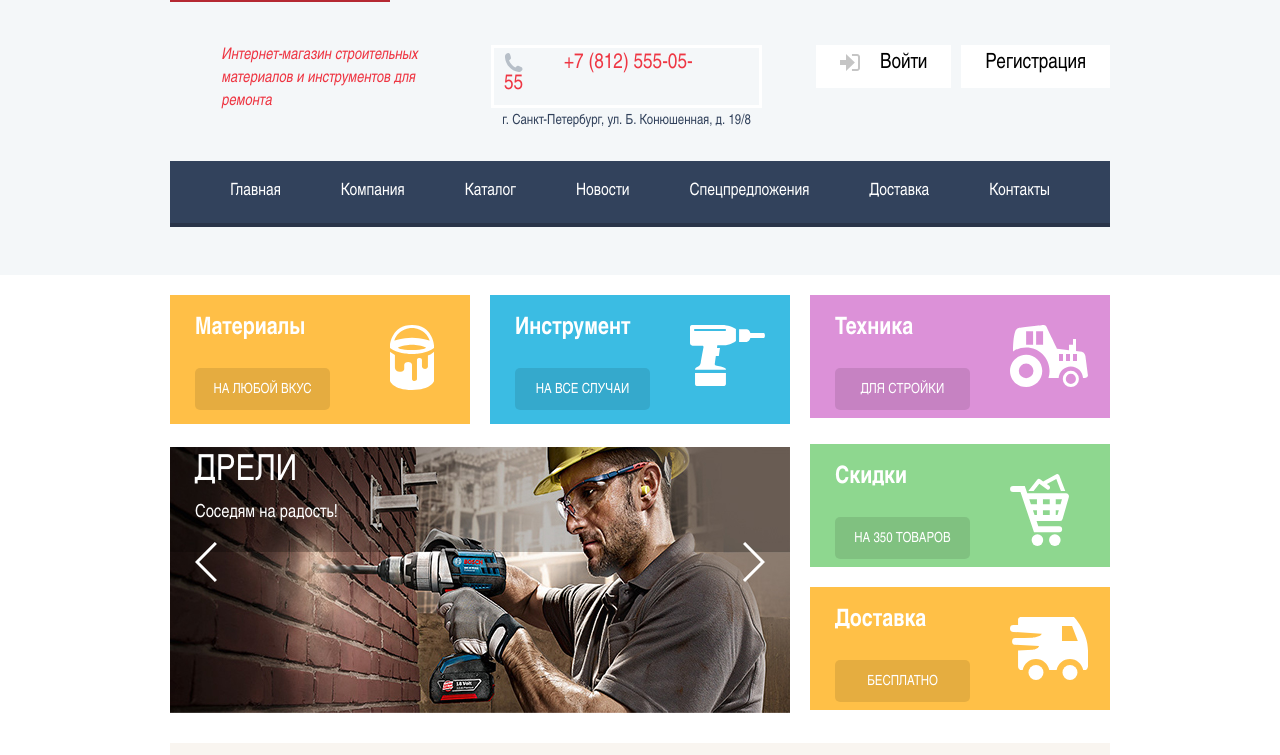
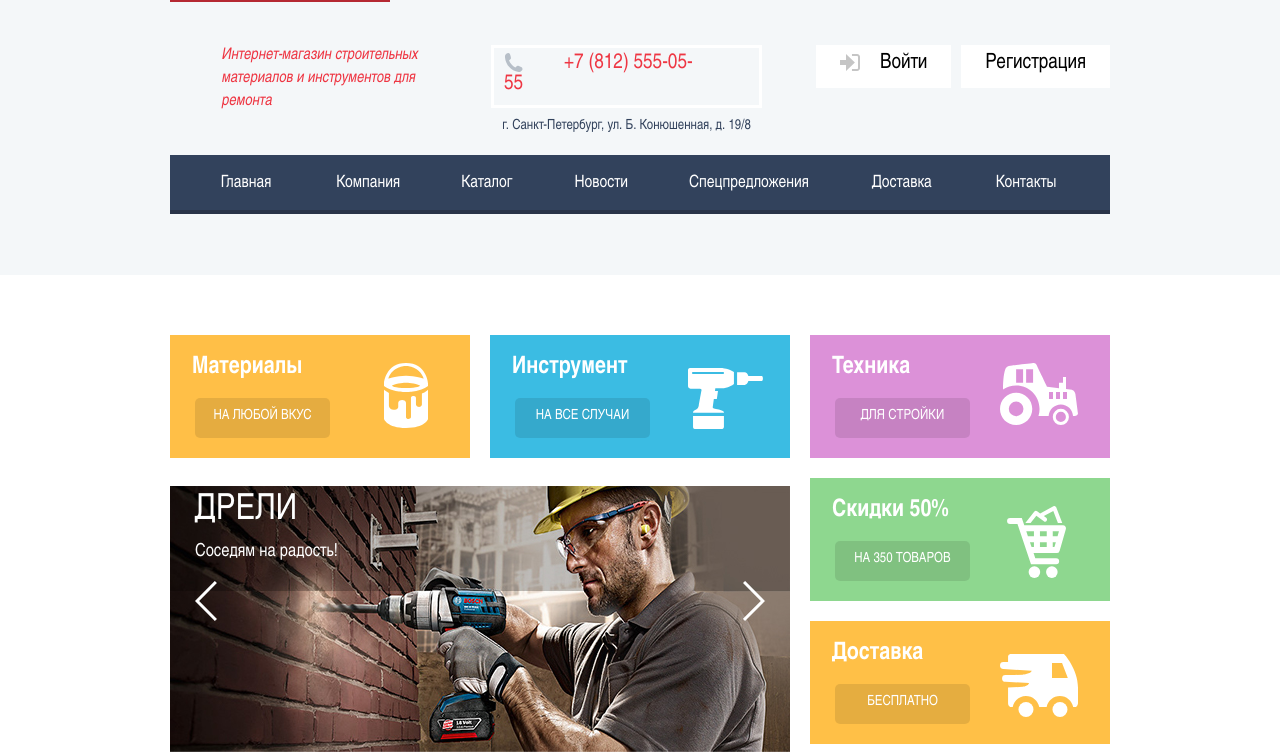
Before and after one commit to Yuu-Khoang/1172889-technomart-26, a plain HTML site: page index.html in a window 1280 px wide. Shown: the part 45-800 px from the top of the page. Drawn offline with Linux system fonts and the light colour scheme; a web font is replaced by a local one.

Commit message:
Выравнивание навигации

```diff
--- a/css/style.css
+++ b/css/style.css
@@ -327,7 +327,7 @@ input[type="radio"].visually-hidden {
   flex-wrap: wrap;
   justify-content: space-between;
   padding-top: 48px;
-  padding-bottom: 36px;
+  padding-bottom: 30px;
 }
 
 .slogan {
@@ -378,7 +378,7 @@ input[type="radio"].visually-hidden {
 }
 
 .contacts-header address {
-  margin-top: 5px;
+  margin-top: 10px;
   margin-right: 20px;
   text-align: center;
   text-decoration: none;
@@ -469,7 +469,7 @@ input[type="radio"].visually-hidden {
   color: rgba(0, 0, 0, 0.3);
 }
 
-/*  Хлебные крошки и Навигация по странице: Главная, Компания, Каталог, Новости, Спецпредложения, Доставка, Контакты  */
+/*  Хлебные крошки */
 
 .breadcrumbs ul {
   display: flex;
@@ -518,10 +518,12 @@ input[type="radio"].visually-hidden {
   content: "";
 }
 
+/* Навигация по странице: Главная, Компания, Каталог, Новости, Спецпредложения, Доставка, Контакты  */
+
 .page-nav {
   width: 940px;
   margin-top: 0px;
-  margin-bottom: 60px;
+  margin-bottom: 50px;
   margin-left: auto;
   margin-right: auto;
   padding: 0px;
@@ -532,7 +534,7 @@ input[type="radio"].visually-hidden {
   border-bottom: 4px #293449 solid;
 }
 
-.page-nav ul {
+.page-nav-list {
   width: 940px;
   min-height: auto;
   display: flex;
@@ -545,13 +547,34 @@ input[type="radio"].visually-hidden {
   padding: 0px;
 }
 
+.page-nav-list li:nth-child(1) {
+  margin-left: 4px;
+  margin-right: 5px;
+}
+
+.page-nav-list li:nth-child(3),
+.page-nav-list li:nth-child(4) {
+  margin-left: 1px;
+  margin-right: 1px;
+}
+
+.page-nav-list li:nth-child(6) {
+  margin-left: 3px;
+  margin-right: 2px;
+}
+
+.page-nav-list li:nth-child(7) {
+  margin-left: 2px;
+  margin-right: 7px;
+}
+
 .page-nav-link {
   display: inline-block;
   min-width: auto;
   min-height: 20px;
   margin: 0px;
-  padding-top: 22px;
-  padding-bottom: 20px;
+  padding-top: 20px;
+  padding-bottom: 15px;
   padding-left: 30px;
   padding-right: 30px;
   vertical-align: middle;
@@ -572,7 +595,7 @@ input[type="radio"].visually-hidden {
 
 .features-block {
   padding: 0px;
-  margin-top: 20px;
+  margin-top: 60px;
   display: flex;
   flex-direction: row;
   flex-wrap: wrap;
@@ -582,22 +605,25 @@ input[type="radio"].visually-hidden {
 
 .features-block-caption {
   width: 200px;
-  margin-top: 20px;
-  margin-left: 25px;
+  margin-top: 10px;
+  margin-left: 22px;
+  margin-bottom: 10px;
   font-size: 24px;
+  line-height: 30px;
   font-weight: bold;
   color: #ffffff;
 }
 
 .features-block-button {
   width: 135px;
-  min-height: 28px;
+  min-height: 30px;
   font-size: 14px;
   text-transform: uppercase;
   text-align: center;
   margin-top: 15px;
+  margin-bottom: 20px;
   margin-left: 25px;
-  padding-top: 14px;
+  padding-top: 10px;
   color: #ffffff;
   background-color: rgba(0, 0, 0, 0.1);
   border-radius: 5px;
@@ -637,8 +663,8 @@ input[type="radio"].visually-hidden {
   margin-bottom: 0px;
   vertical-align: top;
   background: url(../img/icon-1.svg) no-repeat;
-  background-position-x: 220px;
-  background-position-y: 30px;
+  background-position-x: 214px;
+  background-position-y: 20px;
 }
 
 .features-block-instrument {
@@ -662,8 +688,8 @@ input[type="radio"].visually-hidden {
   display: block;
   vertical-align: top;
   background: url(../img/icon-2.svg) no-repeat;
-  background-position-x: 200px;
-  background-position-y: 30px;
+  background-position-x: 198px;
+  background-position-y: 25px;
 }
 
 .features-block-technics {
@@ -685,8 +711,8 @@ input[type="radio"].visually-hidden {
   margin-bottom: 0px;
   vertical-align: top;
   background: url(../img/icon-3.svg) no-repeat;
-  background-position-x: 200px;
-  background-position-y: 30px;
+  background-position-x: 190px;
+  background-position-y: 20px;
 }
 
 .features-block-sale {
@@ -695,10 +721,10 @@ input[type="radio"].visually-hidden {
   display: flex;
   flex-direction: row;
   flex-wrap: wrap;
-  align-items: left;
-  justify-content: space-between;
+  align-items: flex-end;
+  justify-content: space-between;
+  margin-bottom: 20px;
   margin-left: 640px;
-  margin-bottom: 20px;
   background-color: #8ed78f;
 }
 
@@ -709,8 +735,8 @@ input[type="radio"].visually-hidden {
   margin-bottom: 0px;
   vertical-align: top;
   background: url(../img/icon-4.svg) no-repeat;
-  background-position-x: 200px;
-  background-position-y: 30px;
+  background-position-x: 197px;
+  background-position-y: 20px;
 }
 
 .features-block-delivery {
@@ -732,15 +758,15 @@ input[type="radio"].visually-hidden {
   margin-bottom: 0px;
   vertical-align: top;
   background: url(../img/icon-5.svg) no-repeat;
-  background-position-x: 200px;
-  background-position-y: 30px;
+  background-position-x: 190px;
+  background-position-y: 25px;
 }
 
 .features-slider {
   width: 595px;
   min-height: 266px;
-  position: relative;
-  margin-top: -285px;
+  position: absolute;
+  margin-top: -300px;
   padding-left: 25px;
   background-color: #ffffff;
   list-style-type: none;
@@ -764,7 +790,7 @@ input[type="radio"].visually-hidden {
 .features-slider-caption {
   position: relative;
   z-index: 5;
-  margin-top: 10px;
+  margin-top: 30px;
   margin-bottom: 0px;
   font-size: 36px;
   text-transform: uppercase;
@@ -880,13 +906,12 @@ input[type="radio"].visually-hidden {
 }
 
 .filter-input-checkbox + label:hover::before {
-  fill: #b5b5b5;
+  background-image: url("../img/checkbox-off.svg");
 }
 
 .filter-input-checkbox:checked + label:hover::before {
-  fill: #b5b5b5;
-}
-
+  background-image: url("../img/checkbox-on.svg");
+}
 
 .filter-input-checkbox:disabled + label::before {
   opacity: 0.3;
@@ -917,11 +942,11 @@ input[type="radio"].visually-hidden {
 }
 
 .filter-input-radio + label:hover::before {
-  fill: #b5b5b5;
+  background-image: url("../img/checkbox-off.svg");
 }
 
 .filter-input-radio:checked + label:hover::before {
-  fill: #b5b5b5;
+  background-image: url("../img/checkbox-on.svg");
 }
 
 .filter-input-radio:disabled + label::before {
@@ -1655,10 +1680,10 @@ input[type="radio"].visually-hidden {
 
 /* Pop-up, всплывающие окна */
 .overlay {
-  top: 0;
-  bottom: 0;
-  left: 0;
-  right: 0;
+  width: 100%;
+  height: 100%;
+  margin: 0px;
+  padding: 0px;
 }
 
 .contacts-popup {
@@ -1667,6 +1692,8 @@ input[type="radio"].visually-hidden {
   display: block;
   position: fixed;
   z-index: -1;
+  top: 50%;
+  left: 50%;
   padding-left: 80px;
   border-top: 7px #ff5257 solid;
   border-bottom: 112px #f4f4f4 solid;
@@ -1834,7 +1861,7 @@ input[type="radio"].visually-hidden {
 }
 
 .contacts-footer address {
-  margin-top: 10px;
+  margin-top: 15px;
   text-decoration: none;
   font-style: normal;
   color: #ffffff;
--- a/index.html
+++ b/index.html
@@ -52,13 +52,13 @@
 
 
       <div class="account">
-       <a href="#nowhere" class="icon-login account-link">Войти</a>
-       <a href="#nowhere" class="account-link">Регистрация</a>
+        <a href="#nowhere" class="icon-login account-link">Войти</a>
+        <a href="#nowhere" class="account-link">Регистрация</a>
       </div>
     </div>
 
     <nav class="page-nav">
-      <ul>
+      <ul class="page-nav-list">
         <li><a class="page-nav-link">Главная</a></li>
         <li><a class="page-nav-link" href="#nowhere">Компания</a></li>
         <li><a class="page-nav-link" href="inner.html">Каталог</a></li>
@@ -101,7 +101,7 @@
           </li>
           <li class="features-block-sale">
             <div class="features-sale-icon">
-              <p class="features-block-caption">Скидки</p>
+              <p class="features-block-caption">Скидки 50%</p>
               <p class="features-block-button"><a href="#nowhere">На 350 товаров</a></p>
             </div>
           </li>
@@ -335,8 +335,9 @@
           height="158">
         <button class="button button-contacts-popup">Заблудились? Напишите Нам!</button>
       </section>
+    </div>
 
-      <div class="overlay">
+    <div class="overlay">
       <div class="contacts-popup" id="contacts-popup">
         <form method="get" action="https://echo.htmlacademy.ru/">
           <button class="close-popup" type="button" aria-label="Закрыть"></button>
@@ -353,19 +354,19 @@
           </span>
 
           <label for="message">Текст письма:</label>
-              <textarea name="message" id="message" rows="5">В свободной форме</textarea>
+          <textarea name="message" id="message" rows="5">В свободной форме</textarea>
           <button class="button submit-popup" type="submit">Отправить</button>
         </form>
       </div>
     </div>
-    </div>
+
   </main>
 
   <footer class="aligning-viewport">
     <section class="page-footer">
       <div class="aligning">
         <div class="logo-footer">
-            <img class="logo-footer-img" src="img/logo-technomart.svg" width="138" height="23" alt="Компания Техномарт">
+          <img class="logo-footer-img" src="img/logo-technomart.svg" width="138" height="23" alt="Компания Техномарт">
         </div>
 
 
```
Also changed, not shown: inner.html (+17 -15 lines).
